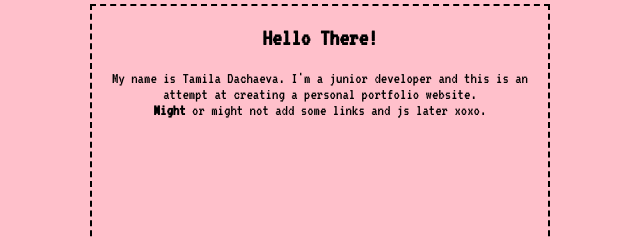
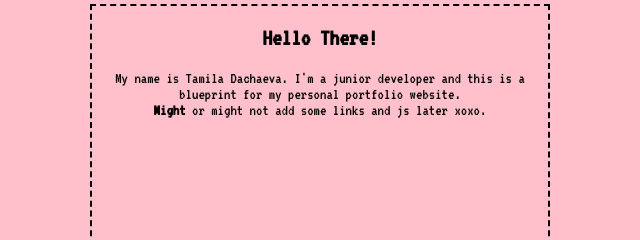
Before and after one commit to DTS01/ROne, a plain HTML site: page index.html in a window 1280 px wide. Shown: the part 136-376 px from the top of the page, 320-960 px from the left. Drawn offline with Linux system fonts and the light colour scheme.

Commit message:
Update index.html

```diff
--- a/index.html
+++ b/index.html
@@ -22,7 +22,7 @@
     <main>
         <div>
         <h2>Hello There!</h2>
-        <p>My name is Tamila Dachaeva. I'm a junior developer and this is an attempt at creating a personal portfolio website.</p>
+        <p>My name is Tamila Dachaeva. I'm a junior developer and this is a blueprint for my personal portfolio website.</p>
         <p><strong>Might</strong> or might not add some links and js later xoxo. </p>
         </div>
     </main>
```
